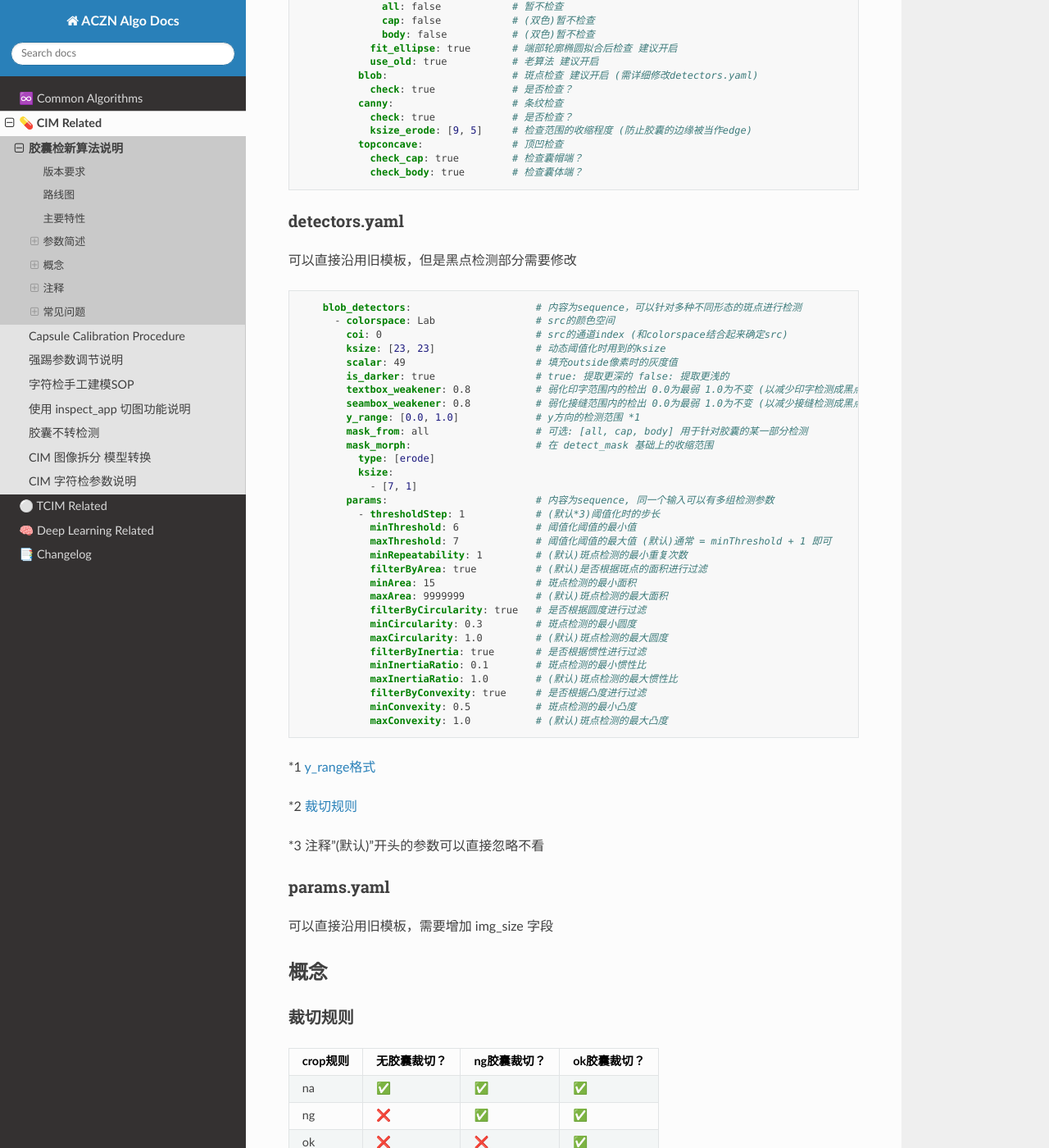
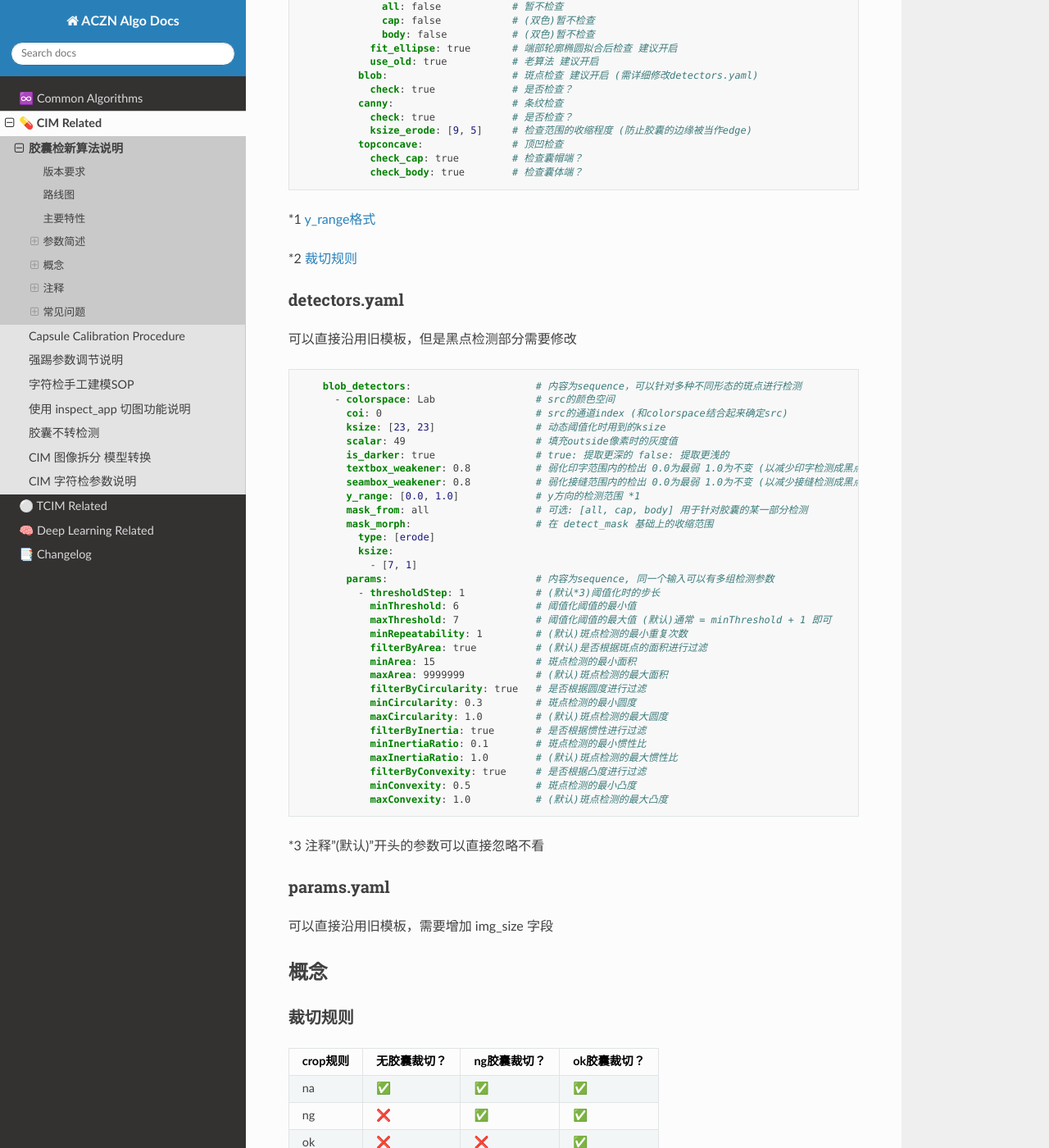
Before and after one commit to pejoypan/aczn-algo-docs, a Sphinx documentation site: the page built from docs/source/cim/new-cim-algo-instruction.md, in a window 1280 px wide and 1400 px high, scrolled down 2444 px. Shown: the whole window at 82% size. Built offline with Sphinx 7.4.7 and the Read the Docs theme 3.1.0, drawn with Linux system fonts in a browser that asks for light colours; some of the changed lines change nothing that is shown.

Commit message:
fix anchor link

````diff
--- a/docs/source/cim/new-cim-algo-instruction.md
+++ b/docs/source/cim/new-cim-algo-instruction.md
@@ -119,6 +119,10 @@
 
 ```
 
+*1 [y_range格式](#y_range标准格式)
+
+*2 [裁切规则](#裁切规则)
+
 ### detectors.yaml
 
 可以直接沿用旧模板，但是黑点检测部分需要修改
@@ -158,10 +162,6 @@
             maxConvexity: 1.0           # (默认)斑点检测的最大凸度
 ```
 
-*1 [y_range格式](###y_range标准格式)
-
-*2 [裁切规则](###裁切规则)
-
 *3 注释"(默认)"开头的参数可以直接忽略不看
 
 ### params.yaml
````
